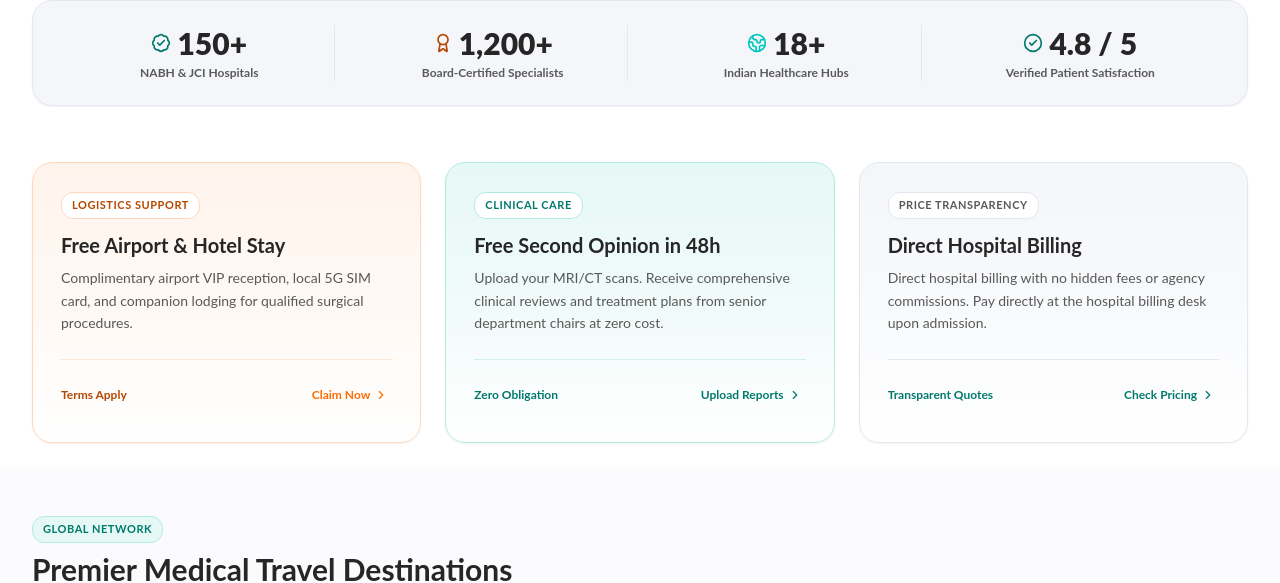
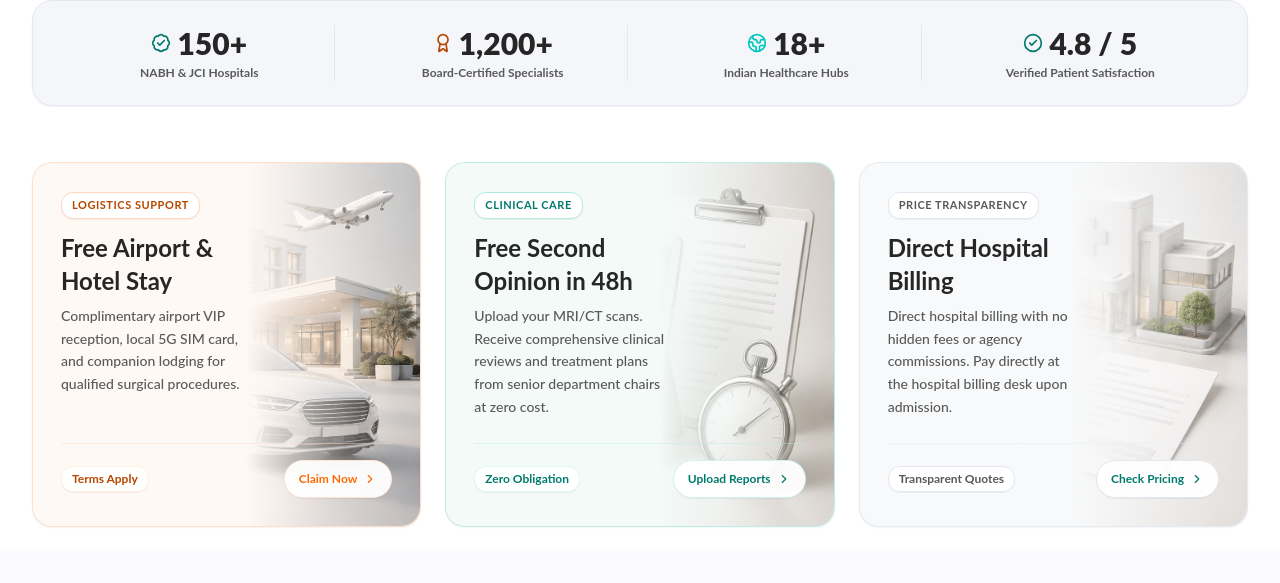
Before and after one commit to MackStroke/akeezo-health, a React (Vite) app in the folder apps/web/: page / in a window 1280 px wide. Shown: the part 1108-1691 px from the top of the page. Built offline with nearby package versions, Linux system fonts and the light colour scheme; no server answers.

Commit message:
feat(home): redesign promotional benefit cards with background illustrations and high contrast overlays

```diff
--- a/apps/web/src/templates/HomeTemplate.tsx
+++ b/apps/web/src/templates/HomeTemplate.tsx
@@ -553,31 +553,49 @@ export const HomeTemplate: React.FC<HomeTemplateProps> = ({ data }) => {
         </div>
       </section>
 
-      {/* 5. Promotional / Service Cards (CureMeAbroad: Three equal cards, 2:1 ratio, 20px corners) */}
+      {/* 5. Promotional / Service Cards (CureMeAbroad: Three equal cards, 2:1 ratio, 20px corners with background illustrations) */}
       <section className="py-6" aria-label="Patient Travel Benefits and Price Guarantees">
         <h2 className="sr-only">Patient Travel Benefits and Price Guarantees</h2>
         <div className="mx-auto max-w-[1280px] px-4 sm:px-8">
           <div className="grid grid-cols-1 md:grid-cols-3 gap-6">
             {/* Promo Card 1: Free Hotel & Logistics */}
-            <div id="concierge" className="rounded-[20px] border border-border-orange bg-gradient-to-b from-surface-orange via-surface-orange/60 to-white p-6 sm:p-7 shadow-xs flex flex-col justify-between">
-              <div>
-                <span className="inline-block rounded-md bg-white px-2.5 py-1 text-[11px] font-bold text-action-accent uppercase tracking-wider mb-3 border border-border-orange">
+            <div
+              id="concierge"
+              className="relative overflow-hidden rounded-[20px] border border-border-orange/80 bg-[#FFF9F5] p-6 sm:p-7 shadow-xs hover:shadow-md transition-all duration-300 group flex flex-col justify-between min-h-[300px] sm:min-h-[320px]"
+            >
+              {/* Background Illustration Anchored to Right */}
+              <div className="absolute inset-0 pointer-events-none select-none z-0 overflow-hidden">
+                <img
+                  src="/uploads/Airport and hotel stay benefit-2.webp"
+                  alt=""
+                  className="absolute inset-0 h-full w-full object-cover object-right transition-transform duration-700 ease-out group-hover:scale-105"
+                  loading="lazy"
+                />
+                {/* Contrast mask: solid light surface on the left 55% for guaranteed sharp typography contrast, seamlessly fading into the right illustration */}
+                <div className="absolute inset-0 bg-gradient-to-r from-[#FFF9F5] via-[#FFF9F5] via-55% to-transparent" />
+              </div>
+
+              <div className="relative z-10 max-w-[65%] sm:max-w-[60%] md:max-w-[62%] lg:max-w-[58%]">
+                <span className="inline-block rounded-md bg-white px-2.5 py-1 text-[11px] font-bold text-action-accent uppercase tracking-wider mb-3 border border-border-orange shadow-2xs">
                   Logistics Support
                 </span>
-                <h3 className="text-xl font-bold text-ink mb-2">
-                  Free Airport & Hotel Stay
+                <h3 className="text-xl sm:text-2xl font-bold text-ink mb-2 leading-snug">
+                  Free Airport &amp; Hotel Stay
                 </h3>
-                <p className="text-xs sm:text-sm text-ink-muted leading-relaxed">
+                <p className="text-xs sm:text-sm text-ink-muted leading-relaxed font-medium">
                   Complimentary airport VIP reception, local 5G SIM card, and companion lodging for qualified surgical procedures.
                 </p>
               </div>
-              <div className="mt-6 pt-4 border-t border-border-orange/60 flex items-center justify-between">
-                <span className="text-xs font-bold text-action-accent">Terms Apply</span>
+
+              <div className="relative z-10 mt-6 pt-4 border-t border-border-orange/40 flex items-center justify-between">
+                <span className="text-xs font-bold text-action-accent bg-white/90 backdrop-blur-xs px-2.5 py-1 rounded-md border border-border-orange/40 shadow-2xs">
+                  Terms Apply
+                </span>
                 <a
                   href={`https://wa.me/${phoneClean}?text=Hello%20Akeezo,%20tell%20me%20about%20Free%20Hotel%20and%20Flights%20benefit`}
                   target="_blank"
                   rel="noopener noreferrer"
-                  className="inline-flex items-center gap-1 text-xs font-bold text-brand-orange hover:text-brand-orange-alt hover:underline min-h-[38px] px-1"
+                  className="inline-flex items-center gap-1.5 text-xs font-bold text-brand-orange hover:text-brand-orange-alt hover:underline min-h-[38px] px-3.5 py-1.5 rounded-full bg-white/95 hover:bg-white border border-border-orange/60 shadow-2xs transition-all hover:scale-105"
                 >
                   <span>Claim Now</span>
                   <ChevronRight className="size-3.5" />
@@ -586,25 +604,43 @@ export const HomeTemplate: React.FC<HomeTemplateProps> = ({ data }) => {
             </div>
 
             {/* Promo Card 2: Free Second Opinion */}
-            <div id="opinion" className="rounded-[20px] border border-border-teal bg-gradient-to-b from-surface-teal via-surface-teal/60 to-white p-6 sm:p-7 shadow-xs flex flex-col justify-between">
-              <div>
-                <span className="inline-block rounded-md bg-white px-2.5 py-1 text-[11px] font-bold text-action uppercase tracking-wider mb-3 border border-border-teal">
+            <div
+              id="opinion"
+              className="relative overflow-hidden rounded-[20px] border border-border-teal/80 bg-[#F4FAF8] p-6 sm:p-7 shadow-xs hover:shadow-md transition-all duration-300 group flex flex-col justify-between min-h-[300px] sm:min-h-[320px]"
+            >
+              {/* Background Illustration Anchored to Right */}
+              <div className="absolute inset-0 pointer-events-none select-none z-0 overflow-hidden">
+                <img
+                  src="/uploads/Second Opinion, Clear Answers-1.webp"
+                  alt=""
+                  className="absolute inset-0 h-full w-full object-cover object-right transition-transform duration-700 ease-out group-hover:scale-105"
+                  loading="lazy"
+                />
+                {/* Contrast mask: solid light surface on the left 55% for guaranteed sharp typography contrast, seamlessly fading into the right illustration */}
+                <div className="absolute inset-0 bg-gradient-to-r from-[#F4FAF8] via-[#F4FAF8] via-55% to-transparent" />
+              </div>
+
+              <div className="relative z-10 max-w-[65%] sm:max-w-[60%] md:max-w-[62%] lg:max-w-[58%]">
+                <span className="inline-block rounded-md bg-white px-2.5 py-1 text-[11px] font-bold text-action uppercase tracking-wider mb-3 border border-border-teal shadow-2xs">
                   Clinical Care
                 </span>
-                <h3 className="text-xl font-bold text-ink mb-2">
+                <h3 className="text-xl sm:text-2xl font-bold text-ink mb-2 leading-snug">
                   Free Second Opinion in 48h
                 </h3>
-                <p className="text-xs sm:text-sm text-ink-muted leading-relaxed">
+                <p className="text-xs sm:text-sm text-ink-muted leading-relaxed font-medium">
                   Upload your MRI/CT scans. Receive comprehensive clinical reviews and treatment plans from senior department chairs at zero cost.
                 </p>
               </div>
-              <div className="mt-6 pt-4 border-t border-border-teal/60 flex items-center justify-between">
-                <span className="text-xs font-bold text-action">Zero Obligation</span>
+
+              <div className="relative z-10 mt-6 pt-4 border-t border-border-teal/40 flex items-center justify-between">
+                <span className="text-xs font-bold text-action bg-white/90 backdrop-blur-xs px-2.5 py-1 rounded-md border border-border-teal/40 shadow-2xs">
+                  Zero Obligation
+                </span>
                 <a
                   href={`https://wa.me/${phoneClean}?text=Hello%20Akeezo,%20I%20want%20a%20Free%20Second%20Opinion`}
                   target="_blank"
                   rel="noopener noreferrer"
-                  className="inline-flex items-center gap-1 text-xs font-bold text-action hover:text-action-hover hover:underline min-h-[38px] px-1"
+                  className="inline-flex items-center gap-1.5 text-xs font-bold text-action hover:text-action-hover hover:underline min-h-[38px] px-3.5 py-1.5 rounded-full bg-white/95 hover:bg-white border border-border-teal/60 shadow-2xs transition-all hover:scale-105"
                 >
                   <span>Upload Reports</span>
                   <ChevronRight className="size-3.5" />
@@ -613,24 +649,42 @@ export const HomeTemplate: React.FC<HomeTemplateProps> = ({ data }) => {
             </div>
 
             {/* Promo Card 3: Best Price Guarantee */}
-            <div className="rounded-[20px] border border-border bg-gradient-to-b from-surface-muted via-surface-muted/60 to-white p-6 sm:p-7 shadow-xs flex flex-col justify-between">
-              <div>
-                <span className="inline-block rounded-md bg-white px-2.5 py-1 text-[11px] font-bold text-ink-muted uppercase tracking-wider mb-3 border border-border">
+            <div
+              id="billing"
+              className="relative overflow-hidden rounded-[20px] border border-border/80 bg-[#F8F9FA] p-6 sm:p-7 shadow-xs hover:shadow-md transition-all duration-300 group flex flex-col justify-between min-h-[300px] sm:min-h-[320px]"
+            >
+              {/* Background Illustration Anchored to Right */}
+              <div className="absolute inset-0 pointer-events-none select-none z-0 overflow-hidden">
+                <img
+                  src="/uploads/Direct hospital billing made simple-3.webp"
+                  alt=""
+                  className="absolute inset-0 h-full w-full object-cover object-right transition-transform duration-700 ease-out group-hover:scale-105"
+                  loading="lazy"
+                />
+                {/* Contrast mask: solid light surface on the left 55% for guaranteed sharp typography contrast, seamlessly fading into the right illustration */}
+                <div className="absolute inset-0 bg-gradient-to-r from-[#F8F9FA] via-[#F8F9FA] via-55% to-transparent" />
+              </div>
+
+              <div className="relative z-10 max-w-[65%] sm:max-w-[60%] md:max-w-[62%] lg:max-w-[58%]">
+                <span className="inline-block rounded-md bg-white px-2.5 py-1 text-[11px] font-bold text-ink-muted uppercase tracking-wider mb-3 border border-border shadow-2xs">
                   Price Transparency
                 </span>
-                <h3 className="text-xl font-bold text-ink mb-2">
+                <h3 className="text-xl sm:text-2xl font-bold text-ink mb-2 leading-snug">
                   Direct Hospital Billing
                 </h3>
-                <p className="text-xs sm:text-sm text-ink-muted leading-relaxed">
+                <p className="text-xs sm:text-sm text-ink-muted leading-relaxed font-medium">
                   Direct hospital billing with no hidden fees or agency commissions. Pay directly at the hospital billing desk upon admission.
                 </p>
               </div>
-              <div className="mt-6 pt-4 border-t border-border flex items-center justify-between">
-                <span className="text-xs font-bold text-action">Transparent Quotes</span>
+
+              <div className="relative z-10 mt-6 pt-4 border-t border-border/40 flex items-center justify-between">
+                <span className="text-xs font-bold text-ink-muted bg-white/90 backdrop-blur-xs px-2.5 py-1 rounded-md border border-border shadow-2xs">
+                  Transparent Quotes
+                </span>
                 <button
                   type="button"
                   onClick={() => setIsCalculatorOpen(true)}
-                  className="inline-flex items-center gap-1 text-xs font-bold text-action hover:text-action-hover hover:underline cursor-pointer min-h-[38px] px-1"
+                  className="inline-flex items-center gap-1.5 text-xs font-bold text-action hover:text-action-hover hover:underline cursor-pointer min-h-[38px] px-3.5 py-1.5 rounded-full bg-white/95 hover:bg-white border border-border shadow-2xs transition-all hover:scale-105"
                 >
                   <span>Check Pricing</span>
                   <ChevronRight className="size-3.5" />
```
Also changed, not shown: 1 other file (tests, documents, lock files or other folders).
